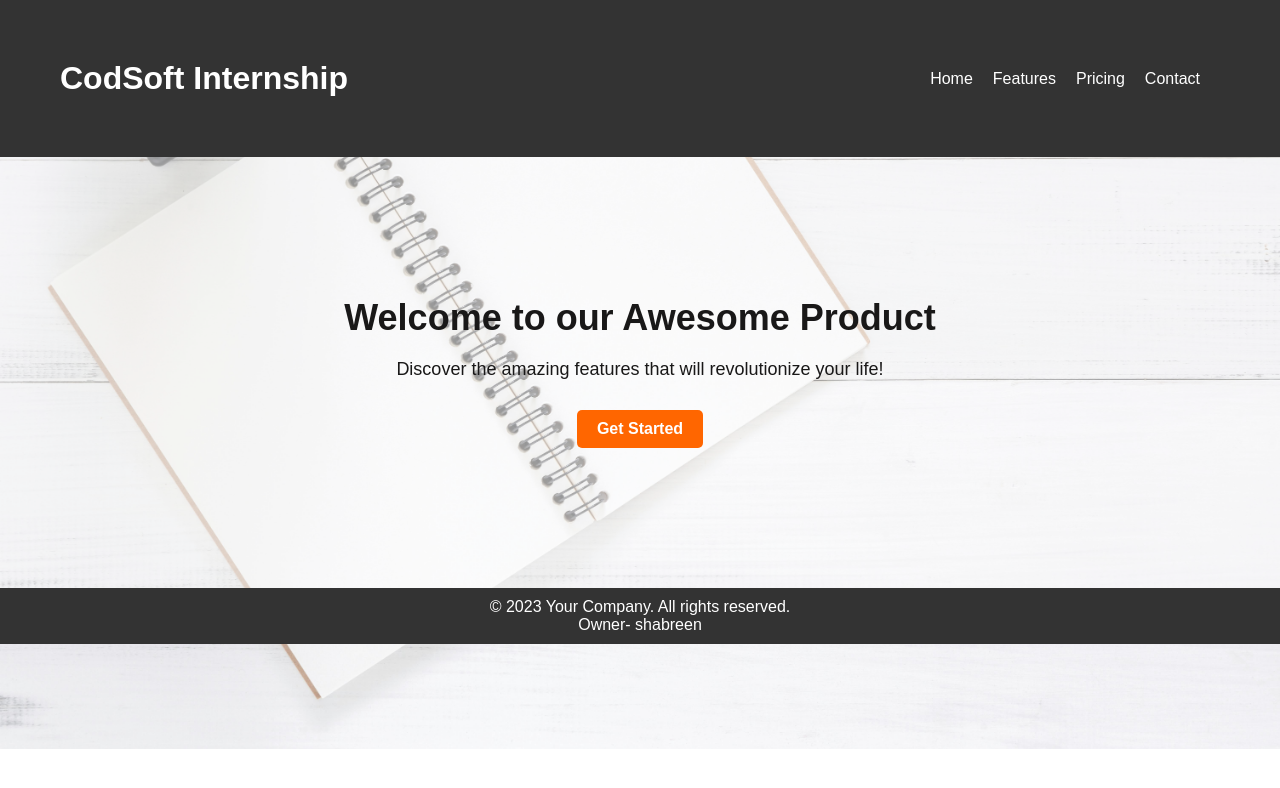
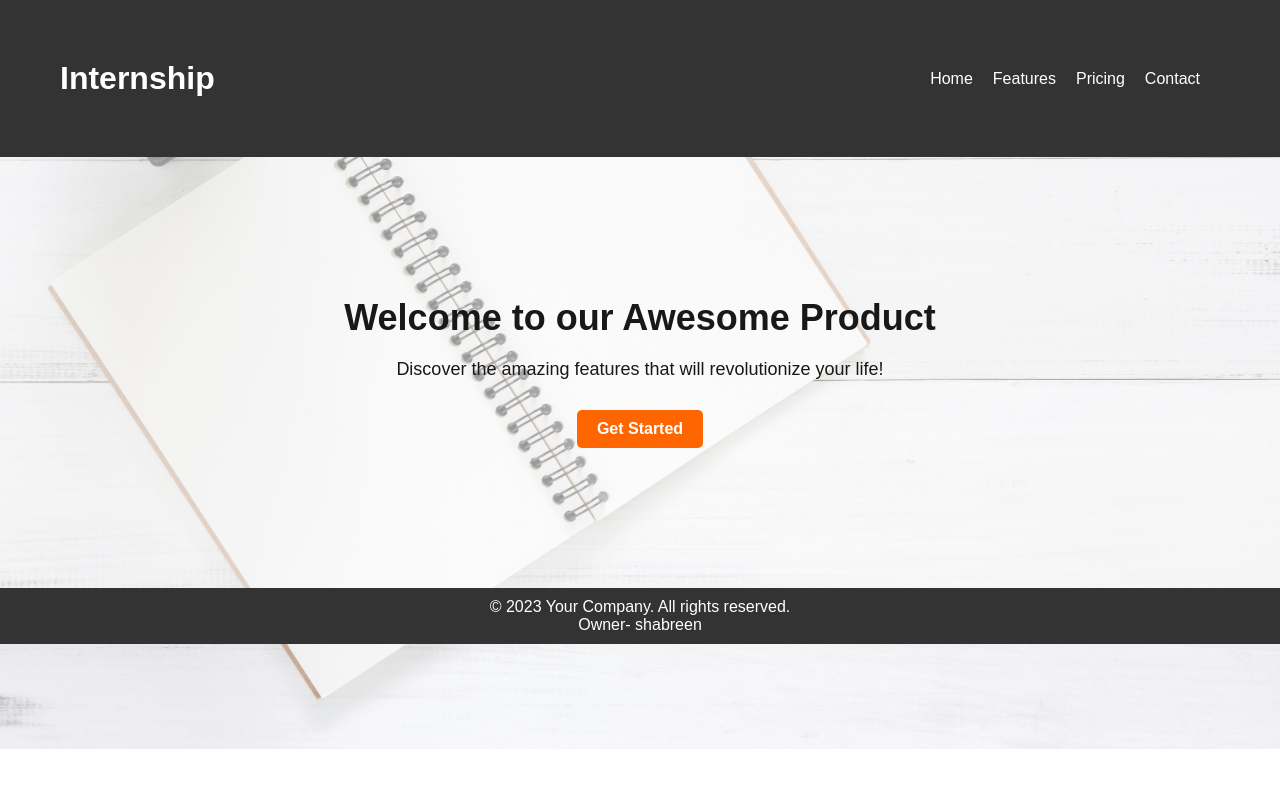
Before and after one commit to shabreen31/landingpage, a plain HTML site: page index.html in a window 1280 px wide. Drawn offline with Linux system fonts and the light colour scheme.

Commit message:
Update index.html

```diff
--- a/index.html
+++ b/index.html
@@ -9,7 +9,7 @@
   </head>
   <body>
     <header>
-      <h1>CodSoft Internship</h1>
+      <h1>Internship</h1>
       <nav>
         <ul>
           <li><a href="#">Home</a></li>
```
